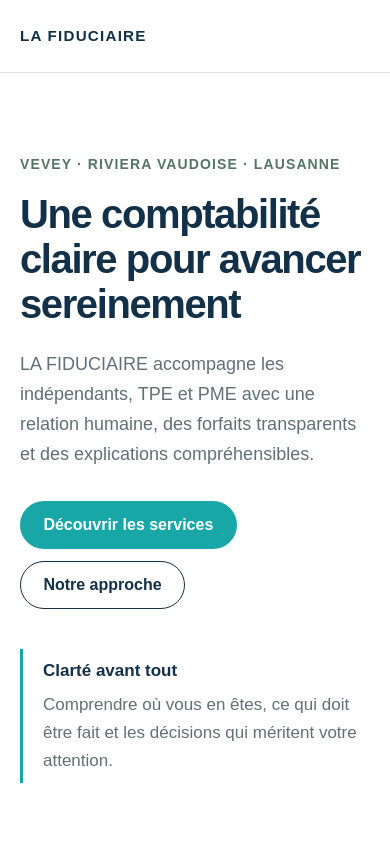
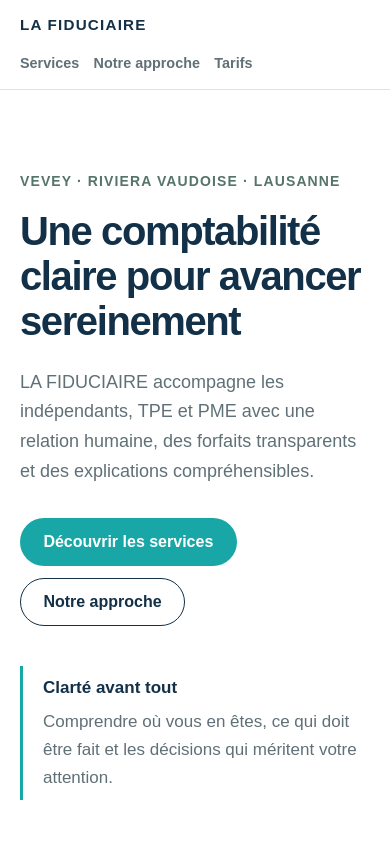
Before and after one commit to SwissEliteVan/La_Fidu, an Astro site: page / in a window 390 px wide. Shown: the top 844 px of the page. Built offline with nearby package versions, Linux system fonts and the light colour scheme; Astro itself is replaced by a stand-in of ours; no server answers.

Commit message:
test: add responsive visual QA

```diff
--- a/src/components/Header.astro
+++ b/src/components/Header.astro
@@ -20,9 +20,11 @@
   .site-header__inner {
     display: flex;
     min-height: 4.5rem;
+    flex-wrap: wrap;
     align-items: center;
     justify-content: space-between;
-    gap: 1rem;
+    gap: 0.75rem 1rem;
+    padding-block: 0.75rem;
   }
 
   .brand {
@@ -34,8 +36,14 @@
     text-decoration: none;
   }
 
+  nav {
+    max-width: 100%;
+  }
+
   ul {
-    display: none;
+    display: flex;
+    flex-wrap: wrap;
+    gap: 0.5rem 0.9rem;
     margin: 0;
     padding: 0;
     list-style: none;
@@ -43,7 +51,7 @@
 
   nav a {
     color: var(--color-muted);
-    font-size: 0.95rem;
+    font-size: 0.9rem;
     font-weight: 600;
     text-decoration: none;
   }
@@ -53,9 +61,17 @@
   }
 
   @media (min-width: 48rem) {
+    .site-header__inner {
+      flex-wrap: nowrap;
+      padding-block: 0;
+    }
+
     ul {
-      display: flex;
       gap: 1.5rem;
+    }
+
+    nav a {
+      font-size: 0.95rem;
     }
   }
 </style>
```
Also changed, not shown: .github/workflows/quality.yml.
